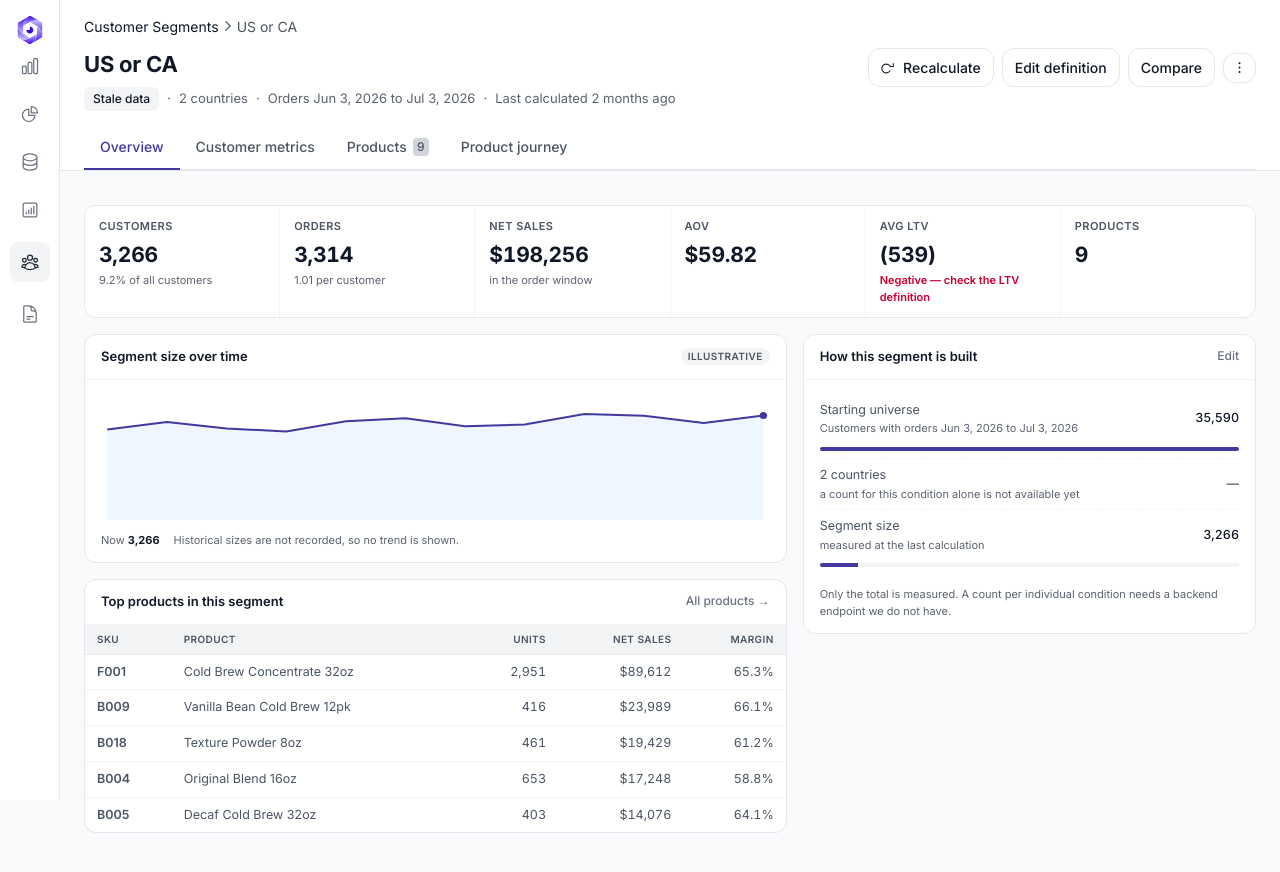
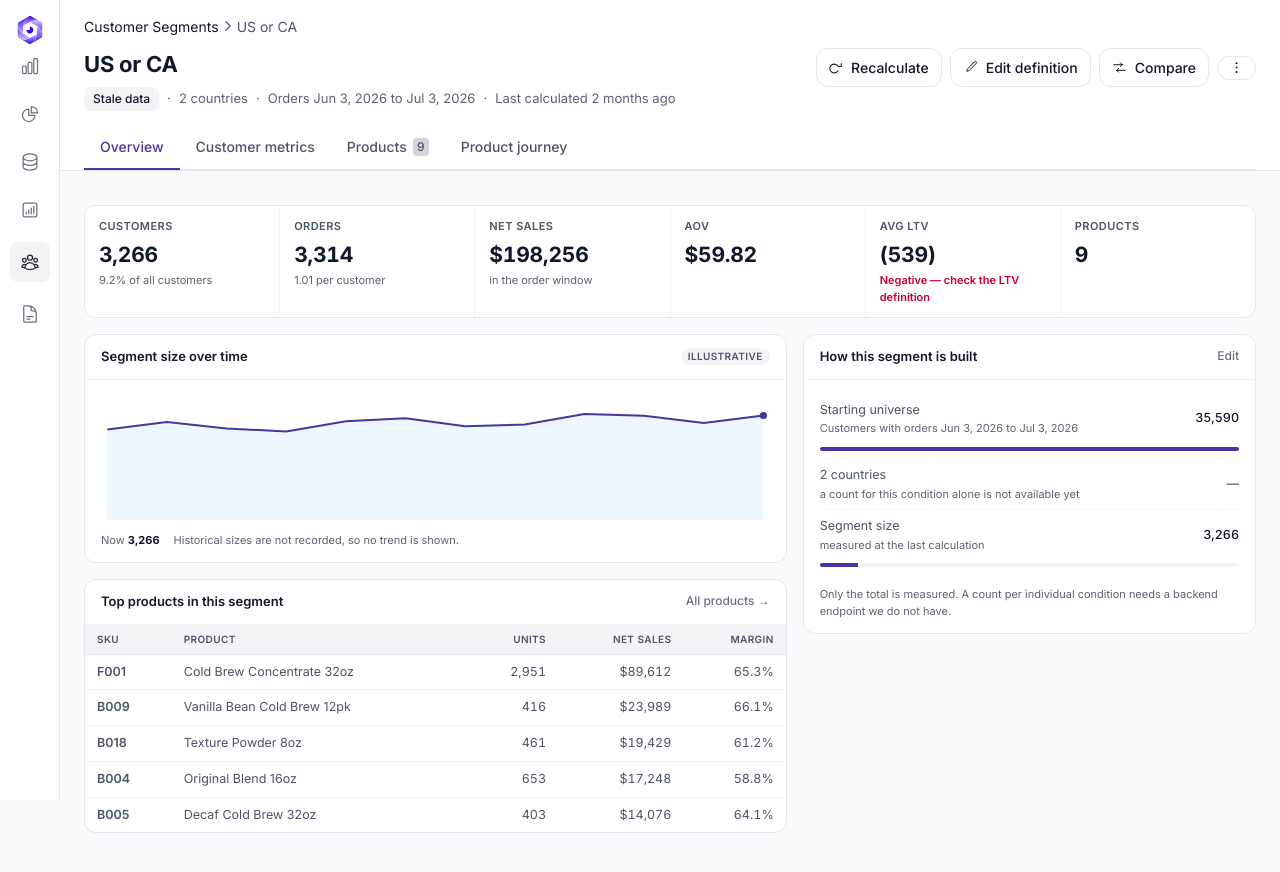
Before and after one commit to sasha-iris/storybook, a website: page storybook/public/segment-detail.html in a window 1280 px wide. Drawn offline with Linux system fonts and the light colour scheme.

Commit message:
Consistent icons on page-level actions
The segment header had an icon on Recalculate and none on Edit definition or
Compare, while the list page put an icon on its own Compare. One rule now holds
everywhere: page-level actions carry an icon, row actions stay text-only because
they repeat 25 times down the table. The overflow button also matches its
neighbours' height instead of sitting 9px shorter.

Co-Authored-By: Claude Opus 5 <noreply@anthropic.com>

```diff
--- a/storybook/public/segment-detail.html
+++ b/storybook/public/segment-detail.html
@@ -8,7 +8,7 @@
 <link rel="stylesheet" href="./iris-tokens.css">
 <link rel="stylesheet" href="./iris-components.css">
 <link rel="stylesheet" href="./styles.css">
-<link rel="stylesheet" href="./segments-proto.css?v=10">
+<link rel="stylesheet" href="./segments-proto.css?v=11">
 <!--
   The current product shows this as a 1143x972 modal (95% of the viewport) with no
   URL of its own. Here it is a page: it has an address, a back button, and room for
@@ -133,9 +133,9 @@
         </div>
         <div class="sd-actions">
           <button class="btn btn-sm btn-alternative" id="sdRecalc"></button>
-          <a class="btn btn-sm btn-alternative" id="sdEdit" href="./segment-builder.html">Edit definition</a>
-          <a class="btn btn-sm btn-alternative" id="sdCompare" href="./segments-compare.html">Compare</a>
-          <button class="btn btn-sm btn-alternative" id="sdMore" aria-haspopup="menu" aria-expanded="false" aria-label="More actions" style="padding:0 8px;min-height:30px;">
+          <a class="btn btn-sm btn-alternative" id="sdEdit" href="./segment-builder.html"><svg width="15" height="15" viewBox="0 0 24 24" fill="none" stroke="currentColor" stroke-width="1.6" aria-hidden="true"><path stroke-linecap="round" stroke-linejoin="round" d="M16.862 4.487l1.687-1.688a1.875 1.875 0 112.652 2.652L10.582 16.07a4.5 4.5 0 01-1.897 1.13L6 18l.8-2.685a4.5 4.5 0 011.13-1.897l8.932-8.931z"/></svg>Edit definition</a>
+          <a class="btn btn-sm btn-alternative" id="sdCompare" href="./segments-compare.html"><svg width="15" height="15" viewBox="0 0 24 24" fill="none" stroke="currentColor" stroke-width="1.6" aria-hidden="true"><path stroke-linecap="round" stroke-linejoin="round" d="M3 7.5h13.5m0 0-3-3m3 3-3 3M21 16.5H7.5m0 0 3 3m-3-3 3-3"/></svg>Compare</a>
+          <button class="btn btn-sm btn-alternative" id="sdMore" aria-haspopup="menu" aria-expanded="false" aria-label="More actions" style="padding:0;width:39px;">
             <svg width="15" height="15" viewBox="0 0 24 24" fill="currentColor" aria-hidden="true"><circle cx="12" cy="5" r="1.6"/><circle cx="12" cy="12" r="1.6"/><circle cx="12" cy="19" r="1.6"/></svg>
           </button>
         </div>
@@ -260,7 +260,7 @@
 <div class="toast-stack" id="toasts" style="position:fixed;right:20px;bottom:20px;z-index:80;display:flex;flex-direction:column;gap:8px;"></div>
 <div id="modalHost"></div>
 
-<script src="./segments-data.js?v=10"></script>
+<script src="./segments-data.js?v=11"></script>
 <script>
 const params = new URLSearchParams(location.search);
 const SEG = SEGMENTS.find(s => s.id === params.get('id')) || SEGMENTS[6]; /* US or CA */
```
Also changed, not shown: storybook/public/segment-builder.html (+2 -2 lines), storybook/public/segments-compare.html (+2 -2 lines), storybook/public/segments.html (+2 -2 lines).
